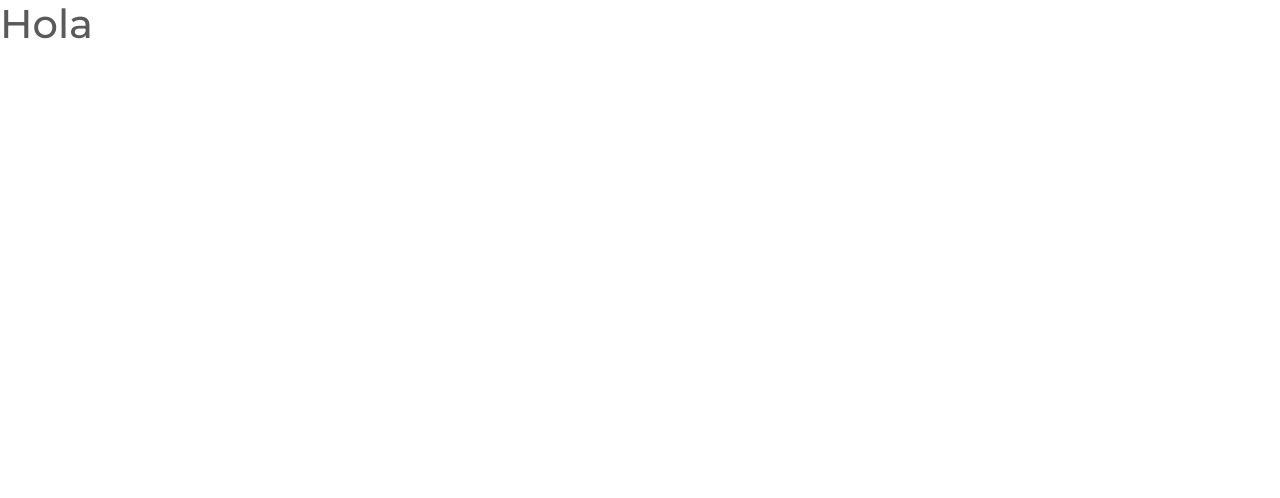
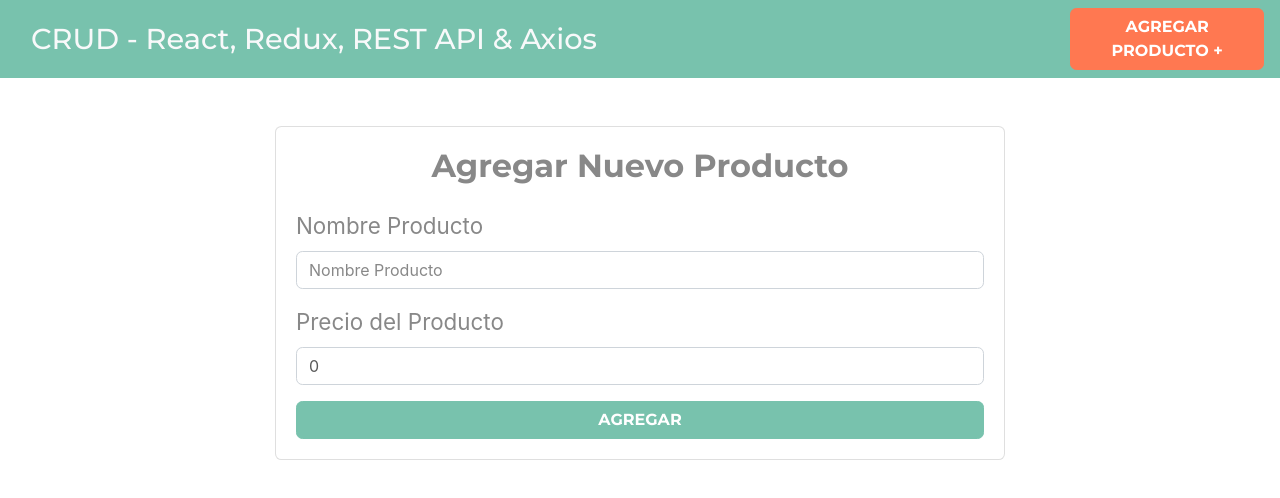
Before and after one commit to GerardoRosas/crudRedux, a React (Create React App) app: page /productos/nuevo in a window 1280 px wide. Shown: the top 498 px of the page. Built offline with nearby package versions, Linux system fonts and the light colour scheme.

Commit message:
Configurando Redux

```diff
--- /dev/null
+++ b/db.json
@@ -0,0 +1,29 @@
+{
+    "productos": [
+      {
+        "id": 1,
+        "nombre": "Jugo de Zanahoria",
+        "precio": "31111"
+      },
+      {
+        "id": 2,
+        "nombre": "Jugo de Naranja",
+        "precio": "1"
+      },
+      {
+        "nombre": "Jugo de Naranja",
+        "precio": "300",
+        "id": 3
+      },
+      {
+        "nombre": "Rib Eye 800g",
+        "precio": "200",
+        "id": 4
+      },
+      {
+        "nombre": "Jugo de Fresa",
+        "precio": "200",
+        "id": 5
+      }
+    ]
+  }
--- a/package.json
+++ b/package.json
@@ -8,7 +8,11 @@
     "@testing-library/user-event": "^7.2.1",
     "react": "^16.13.1",
     "react-dom": "^16.13.1",
-    "react-scripts": "3.4.1"
+    "react-redux": "^7.2.0",
+    "react-router-dom": "^5.1.2",
+    "react-scripts": "3.4.1",
+    "redux": "^4.0.5",
+    "redux-thunk": "^2.3.0"
   },
   "scripts": {
     "start": "react-scripts start",
--- a/src/App.js
+++ b/src/App.js
@@ -1,8 +1,29 @@
 import React from 'react';
+import Header from './components/Header';
+import Productos from './components/Productos';
+import NuevoProducto from './components/NuevoProducto';
+import EditarProducto from './components/EditarProducto';
+
+import {BrowserRouter as Router, Switch, Route} from 'react-router-dom';
+//Redux
+import { Provider } from 'react-redux';
+import store from './store';
 
 function App() {
   return (
-    <h1>Hola</h1>
+    <Router>
+      <Provider store={store}>
+        <Header />
+
+        <div className="container mt-5">
+          <Switch>
+            <Route exact path="/" component={Productos} />
+            <Route exact path="/productos/nuevo" component={NuevoProducto} />
+            <Route exact path="/productos/editar/:id" component={EditarProducto} />
+          </Switch>
+        </div>
+      </Provider>
+    </Router>
   );
 }
 
--- /dev/null
+++ b/src/actions/productoActions.js
@@ -0,0 +1,12 @@
+import {
+    AGREGAR_PRODUCTO,
+    AGREGAR_PRODUCTO_EXITO,
+    AGREGAR_PRODUCTO_ERROR
+} from '../types';
+
+//Crear nuevos productos
+export function crearNuevoProductoAction() {
+    return () => {
+        console.log('Desde action');
+    }
+}
--- /dev/null
+++ b/src/components/EditarProducto.jsx
@@ -0,0 +1,48 @@
+import React from 'react'
+
+const EditarProducto = () => {
+    return (
+        <div className="row justify-content-center">
+           <div className="col-md-8">
+                <div className="card">
+                    <div className="card-body">
+                        <h2 className="text-center mb-4 font-weight-bold">
+                            Editar Producto
+                        </h2>
+
+                        <form>
+                            <div className="form-group">
+                                <label>Nombre Producto</label>
+                                <input
+                                    type="text"
+                                    className="form-control"
+                                    placeholder="Nombre Producto"
+                                    name="nombre"
+                                ></input>
+                            </div>
+
+                            <div className="form-group">
+                                <label>Precio del Producto </label>
+                                <input
+                                    type="number"
+                                    className="form-control"
+                                    placeholder="Precio del Producto"
+                                    name="precio"
+                                ></input>
+                            </div>
+
+                            <button
+                                type="submit"
+                                className="btn btn-primary font-weight-bold text-uppercase
+                                d-block w-100"
+                            >Guardar Cambios</button>
+                        </form>
+
+                    </div>
+                </div>
+           </div>
+       </div>
+     );
+}
+
+export default EditarProducto;
--- /dev/null
+++ b/src/components/Header.jsx
@@ -0,0 +1,23 @@
+import React from 'react';
+import {Link} from 'react-router-dom';
+
+const Header = () => {
+    return (
+        <nav className="navbar navbar-expand-lg navbar-dark bg-primary justify-content-between">
+            <div className="container"    >
+                <h1>
+                    <Link to={'/'} className="text-light">
+                        CRUD - React, Redux, REST API & Axios
+                    </Link>
+                </h1>
+            </div>
+
+            <Link
+                className="btn btn-danger nuevo-post d-block d-md-inline-block"
+                to={"/productos/nuevo"}
+            >Agregar producto &#43;</Link>
+        </nav>
+     );
+}
+
+export default Header;
--- /dev/null
+++ b/src/components/NuevoProducto.jsx
@@ -0,0 +1,81 @@
+import React, { useState } from 'react';
+import { useDispatch, useSelector } from 'react-redux';
+
+//Action de Redux
+import { crearNuevoProductoAction } from '../actions/productoActions';
+
+const NuevoProducto = () => {
+
+    //state del componente
+    const [ nombre, guardarNombre ] = useState('');
+    const [precio, guardarPrecio] = useState(0);
+
+    //utilizar useDispatch
+    const dispatch = useDispatch();
+
+    //Mandar llamr el action de productoAction
+    const agregarProducto = () => dispatch( crearNuevoProductoAction() )
+
+    //CUando el usuario haga submit
+    const submitNuevoProducto = e =>{
+        e.preventDefault();
+
+        //Validar formulario
+
+        //sia no hay erores
+
+        //crear el nuevo producto
+        agregarProducto();
+    }
+
+    return (
+       <div className="row justify-content-center">
+           <div className="col-md-8">
+                <div className="card">
+                    <div className="card-body">
+                        <h2 className="text-center mb-4 font-weight-bold">
+                            Agregar Nuevo Producto
+                        </h2>
+
+                        <form
+                            onSubmit={submitNuevoProducto}
+                        >
+                            <div className="form-group">
+                                <label>Nombre Producto</label>
+                                <input
+                                    type="text"
+                                    className="form-control"
+                                    placeholder="Nombre Producto"
+                                    name="nombre"
+                                    value={nombre}
+                                    onChange={e => guardarNombre(e.target.value)}
+                                ></input>
+                            </div>
+
+                            <div className="form-group">
+                                <label>Precio del Producto </label>
+                                <input
+                                    type="number"
+                                    className="form-control"
+                                    placeholder="Precio del Producto"
+                                    name="precio"
+                                    value={precio}
+                                    onChange={e => guardarPrecio(e.target.value)}
+                                ></input>
+                            </div>
+
+                            <button
+                                type="submit"
+                                className="btn btn-primary font-weight-bold text-uppercase
+                                d-block w-100"
+                            >Agregar</button>
+                        </form>
+
+                    </div>
+                </div>
+           </div>
+       </div>
+     );
+}
+
+export default NuevoProducto;
--- /dev/null
+++ b/src/components/Productos.jsx
@@ -0,0 +1,24 @@
+import React, { Fragment } from 'react'
+
+const Productos = () => {
+    return (
+        <Fragment>
+            <h2 className="text-center my-5">Listado de Productos</h2>
+
+            <table className="table table-striped">
+                <thead className="bg-primary table-dark">
+                    <tr>
+                        <th scope="col">Nombre</th>
+                        <th scope="col">Precio</th>
+                        <th scope="col">Acciones</th>
+                    </tr>
+                </thead>
+                <tbody>
+
+                </tbody>
+            </table>
+        </Fragment>
+     );
+}
+
+export default Productos;
--- /dev/null
+++ b/src/reducers/index.js
@@ -0,0 +1,6 @@
+import { combineReducers } from 'redux';
+import productosReducer from './productosReducer';
+
+export default combineReducers({
+    productos: productosReducer
+})
--- /dev/null
+++ b/src/reducers/productosReducer.js
@@ -0,0 +1,19 @@
+import {
+    AGREGAR_PRODUCTO,
+    AGREGAR_PRODUCTO_EXITO,
+    AGREGAR_PRODUCTO_ERROR
+} from '../types';
+
+//Cada reducer tiene su propio state
+const initialState = {
+    productos: [],
+    error: null,
+    loading: false
+}
+
+export default function(state = initialState, action) {
+    switch(action.type){
+        default:
+            return state;
+    }
+}
--- /dev/null
+++ b/src/store.js
@@ -0,0 +1,16 @@
+import { createStore, applyMiddleware, compose} from 'redux';
+import thunk from 'redux-thunk';
+import reducer from './reducers';
+
+const store = createStore(
+    reducer,
+    compose(applyMiddleware(thunk),
+
+        typeof window === 'object' &&
+            typeof window.__REDUX_DEVTOOLS_EXTENSION__ !== 'undefined' ?
+                window.__REDUX_DEVTOOLS_EXTENSION__() : f => f
+    )
+
+);
+
+export default store;
--- /dev/null
+++ b/src/types/index.js
@@ -0,0 +1,3 @@
+export const AGREGAR_PRODUCTO = 'AGREGAR_PRODUCTO';
+export const AGREGAR_PRODUCTO_EXITO = 'AGREGAR_PRODUCTO_EXITO';
+export const AGREGAR_PRODUCTO_ERROR = 'AGREGAR_PRODUCTO_ERROR';
```
Also changed, not shown: 1 other file (tests, documents, lock files or other folders).
